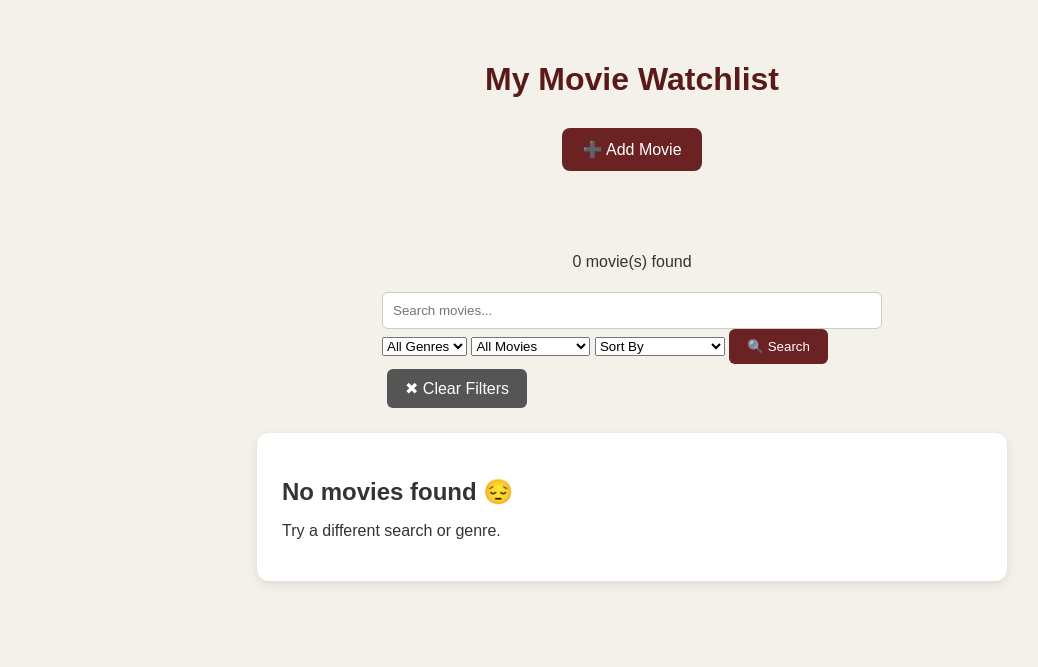
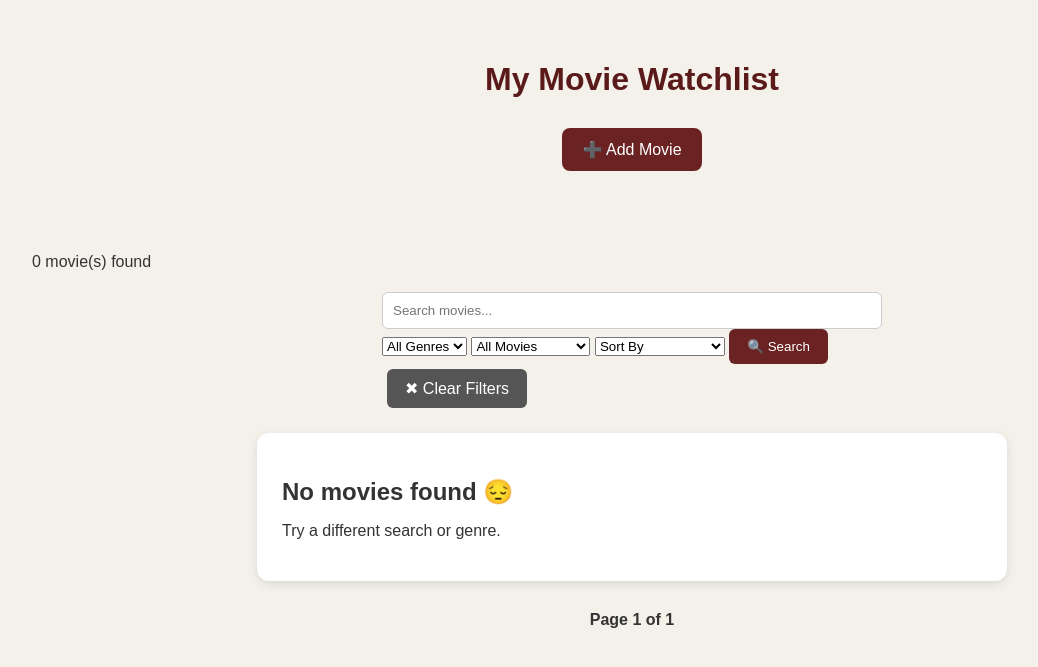
Before and after one commit to anuwu21/django-movie-watchlist, a Django app: page /movies/ in a window 1280 px wide. Shown: the top 667 px of the page, without its empty margins (8-1046 px from the left). Run offline with Django 5.2, Linux system fonts and the light colour scheme; data that the repository does not hold is empty.

Commit message:
Add pagination and fix edit movie form

```diff
--- a/movies/static/movies/style.css
+++ b/movies/static/movies/style.css
@@ -158,3 +158,27 @@ form input[type="checkbox"] {
     object-fit: cover;
     border-radius: 8px;
 }
+
+.pagination {
+    display: flex;
+    justify-content: center;
+    align-items: center;
+    gap: 15px;
+    margin: 30px 0;
+}
+
+.pagination a {
+    background-color: #6b2222;
+    color: white;
+    padding: 10px 16px;
+    border-radius: 6px;
+    text-decoration: none;
+}
+
+.pagination a:hover {
+    background-color: #451515;
+}
+
+.pagination span {
+    font-weight: bold;
+}
--- a/movies/templates/movies/movie_list.html
+++ b/movies/templates/movies/movie_list.html
@@ -16,8 +16,8 @@
     ➕ Add Movie
 </a>
     <br><br>
-    <p style="text-align: center;">
-    {{ movies|length }} movie(s) found
+    <p class="movie-count">
+    {{ movies.paginator.count }} movie(s) found
     </p>
 
 
@@ -131,5 +131,26 @@
     </div>
 
 {% endfor %}
+
+<div class="pagination">
+
+    {% if movies.has_previous %}
+        <a href="?search={{ query|default:'' }}&genre={{ genre|default:'' }}&status={{ status|default:'' }}&sort={{ sort|default:'' }}&page={{ movies.previous_page_number }}">
+            ← Previous
+        </a>
+    {% endif %}
+
+    <span>
+        Page {{ movies.number }} of {{ movies.paginator.num_pages }}
+    </span>
+
+    {% if movies.has_next %}
+        <a href="?search={{ query|default:'' }}&genre={{ genre|default:'' }}&status={{ status|default:'' }}&sort={{ sort|default:'' }}&page={{ movies.next_page_number }}">
+            Next →
+        </a>
+    {% endif %}
+
+</div>
+
 </body>
 </html>
--- a/movies/views.py
+++ b/movies/views.py
@@ -1,4 +1,5 @@
 from django.shortcuts import render, redirect
+from django.core.paginator import Paginator
 from .models import Movie
 
 
@@ -36,6 +37,11 @@ def movie_list(request):
 
     genres = Movie.objects.values_list('genre', flat=True).distinct()
 
+# Pagination
+    paginator = Paginator(movies, 5)   # 5 movies per page
+    page_number = request.GET.get('page')
+    movies = paginator.get_page(page_number)
+
     return render(
         request,
         'movies/movie_list.html',
@@ -45,7 +51,7 @@ def movie_list(request):
             'genre': genre,
             'genres': genres,
             'sort': sort,
-
+            'status': status,
         }
     )
 
```
Also changed, not shown: movies/templates/movies/edit_movie.html (+0 -32 lines).
